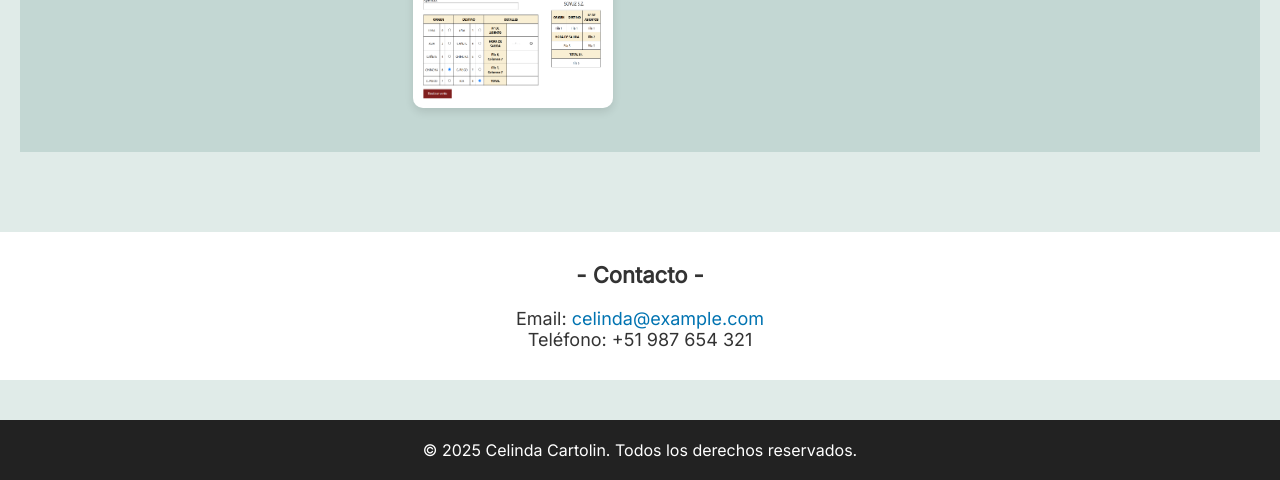
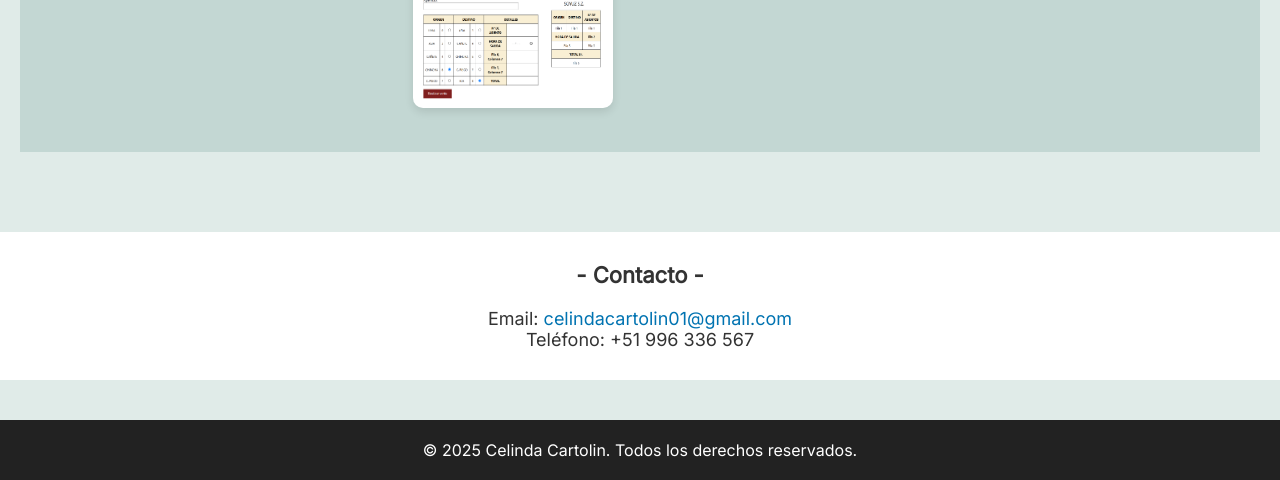
Before and after one commit to cel01-dev/Portafolio, a plain HTML site: page index.html in a window 1280 px wide. Shown: the part 967-1447 px from the top of the page. Drawn offline with Linux system fonts and the light colour scheme.

Commit message:
refactor: update refactor all sections

```diff
--- a/index.html
+++ b/index.html
@@ -68,8 +68,8 @@
 
     <section id="contacto">
         <h2>- Contacto -</h2>
-        <p>Email: <a href="mailto:celinda@example.com">celinda@example.com</a></p>
-        <p>Teléfono: +51 987 654 321</p>
+        <p>Email: <a href="mailto:celindacartolin01@gmail.com">celindacartolin01@gmail.com</a></p>
+        <p>Teléfono: +51 996 336 567</p>
     </section>
 
     <footer>
```
